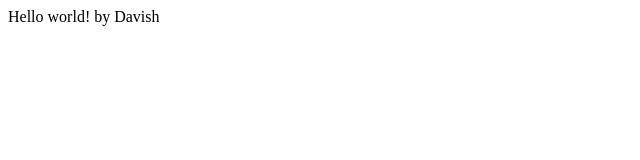
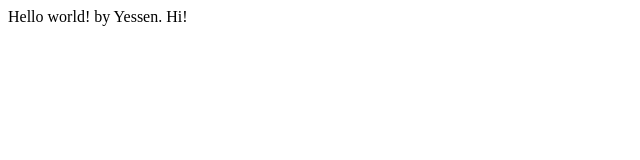
Before and after one commit to IDavishI/lesson1, a plain HTML site: page index.html in a window 1280 px wide. Shown: the full height of the page, 0-640 px from the left. Drawn offline with Linux system fonts and the light colour scheme.

Commit message:
Update index.html

```diff
--- a/index.html
+++ b/index.html
@@ -2,9 +2,9 @@
 <html lang="en">
 <head>
 	<meta charset="UTF-8">
-	<title>Test</title>
 </head>
 <body>
-	Hello world! by Davish
+	Hello world! by Yessen.
+	Hi!
 </body>
 </html>
```
